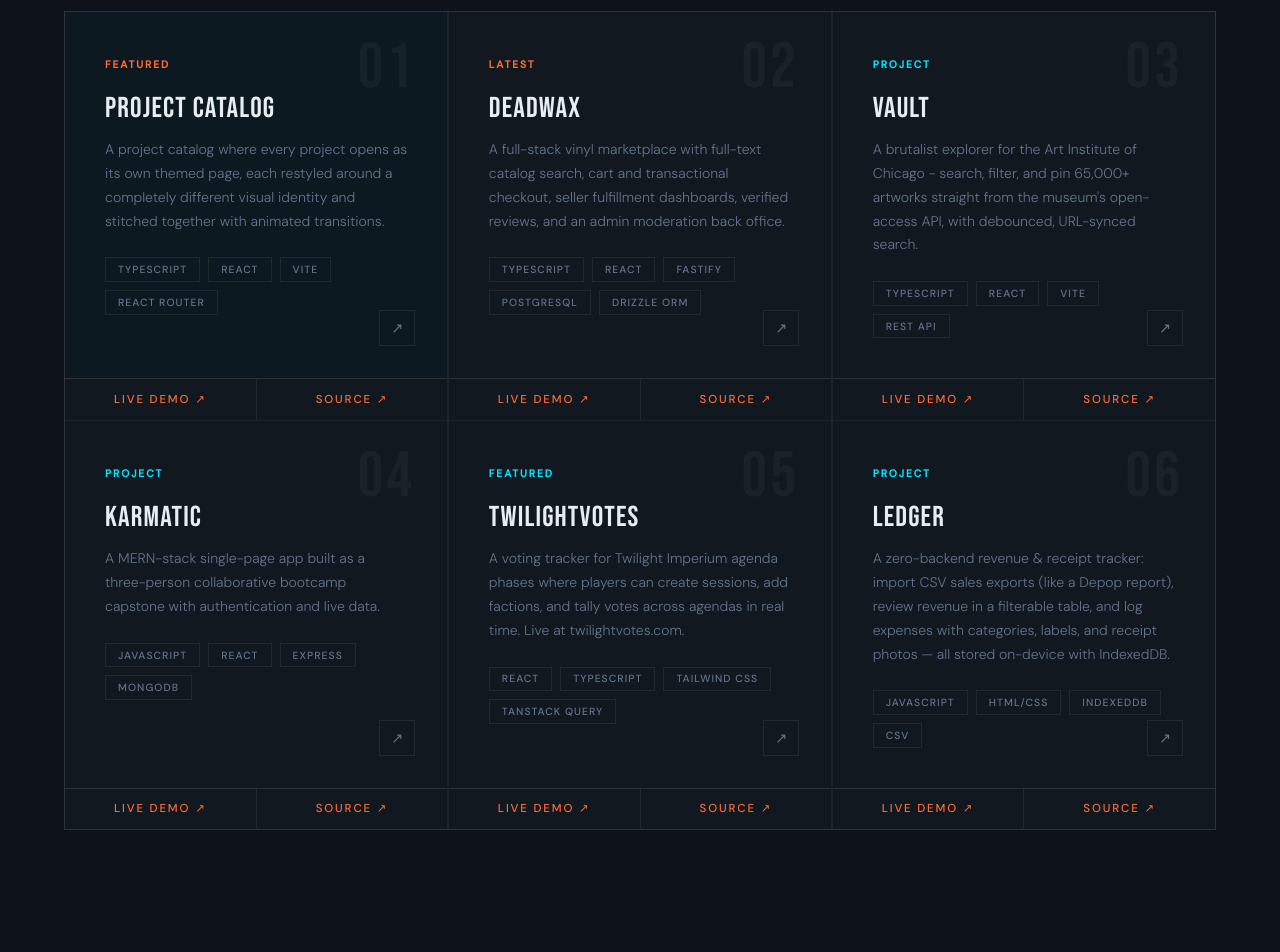
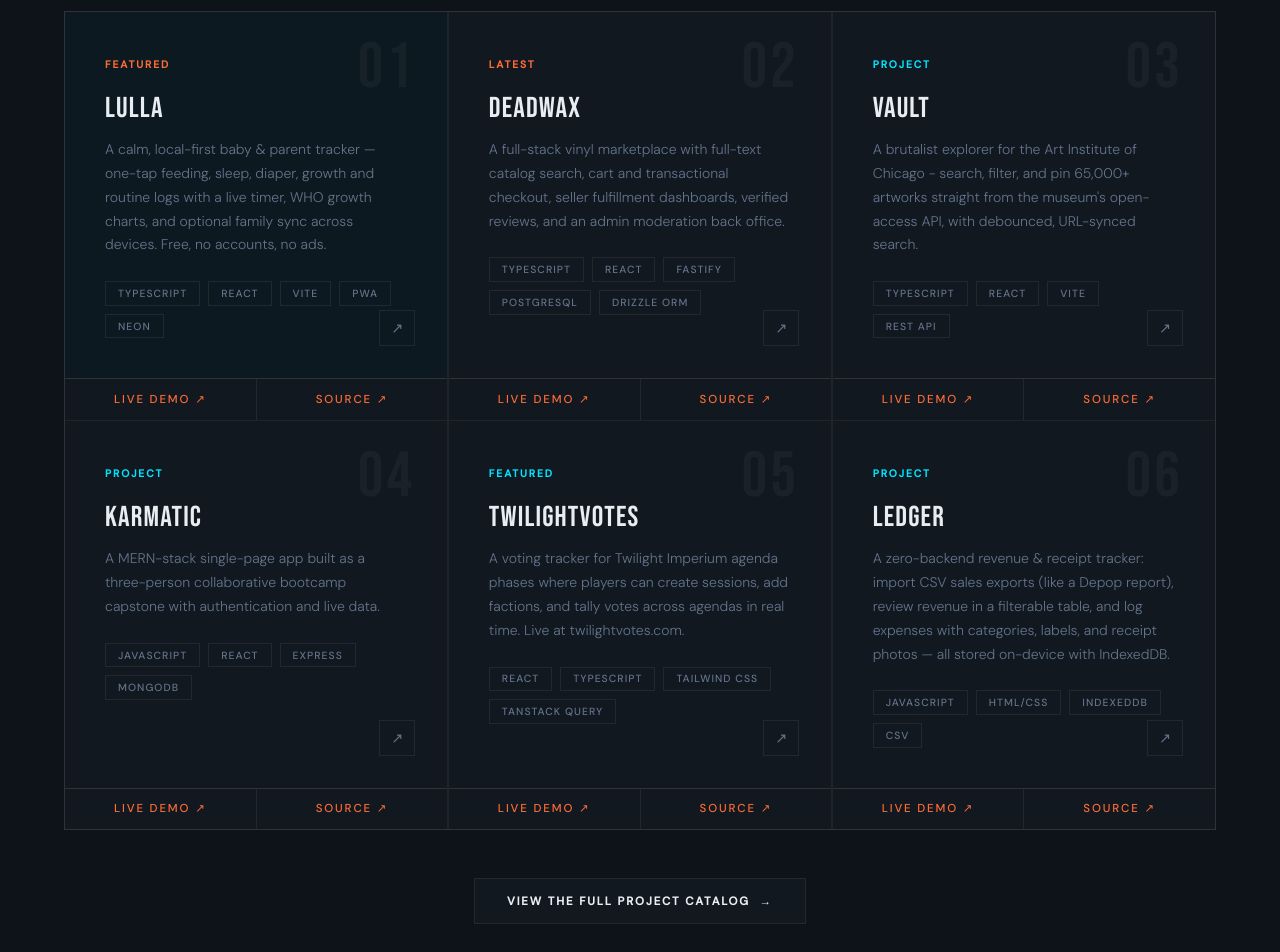
Before and after one commit to cycoconutz/new-portfolio, a React (Create React App) app: page / in a window 1280 px wide. Shown: the part 2100-3052 px from the top of the page. Built offline with nearby package versions, Linux system fonts and the light colour scheme.

Commit message:
Add Lulla as featured project; add project catalog CTA button

```diff
--- a/src/App.js
+++ b/src/App.js
@@ -445,6 +445,38 @@ const styles = `
     background: #0d1920;
     color: var(--accent);
   }
+  .catalog-cta {
+    display: flex;
+    justify-content: center;
+    margin-top: 3rem;
+  }
+  .catalog-btn {
+    display: inline-flex;
+    align-items: center;
+    gap: 0.6rem;
+    background: var(--card);
+    border: 1px solid var(--border);
+    color: var(--text);
+    padding: 0.9rem 2rem;
+    font-size: 0.72rem;
+    font-weight: 600;
+    letter-spacing: 0.16em;
+    text-transform: uppercase;
+    text-decoration: none;
+    cursor: pointer;
+    transition: all 0.2s;
+  }
+  .catalog-btn:hover {
+    border-color: var(--accent);
+    color: var(--accent);
+    transform: translateY(-2px);
+  }
+  .catalog-arrow {
+    transition: transform 0.2s;
+  }
+  .catalog-btn:hover .catalog-arrow {
+    transform: translateX(4px);
+  }
 
   /* Experience */
   .experience-list { max-width: 800px; }
@@ -612,12 +644,12 @@ const projects = [
     id: "01",
     tag: "Featured",
     tagClass: "new",
-    title: "Project Catalog",
-    desc: "A project catalog where every project opens as its own themed page, each restyled around a completely different visual identity and stitched together with animated transitions.",
-    tech: ["TypeScript", "React", "Vite", "React Router"],
-    link: "https://cycoconutz.github.io/portfolio-tabs/",
-    live: "https://cycoconutz.github.io/portfolio-tabs/",
-    repo: "https://github.com/cycoconutz/portfolio-tabs",
+    title: "Lulla",
+    desc: "A calm, local-first baby & parent tracker — one-tap feeding, sleep, diaper, growth and routine logs with a live timer, WHO growth charts, and optional family sync across devices. Free, no accounts, no ads.",
+    tech: ["TypeScript", "React", "Vite", "PWA", "Neon"],
+    link: "https://cycoconutz.github.io/lulla-landing/",
+    live: "https://cycoconutz.github.io/lulla-landing/",
+    repo: "https://github.com/cycoconutz/lulla",
     featured: true,
   },
   {
@@ -901,6 +933,17 @@ export default function Portfolio() {
             </div>
           ))}
         </div>
+        <div className="catalog-cta reveal">
+          <a
+            href="https://cycoconutz.github.io/portfolio-tabs/"
+            target="_blank"
+            rel="noopener noreferrer"
+            className="catalog-btn"
+          >
+            View the full project catalog
+            <span className="catalog-arrow">→</span>
+          </a>
+        </div>
       </section>
 
       <div className="divider" />
```
